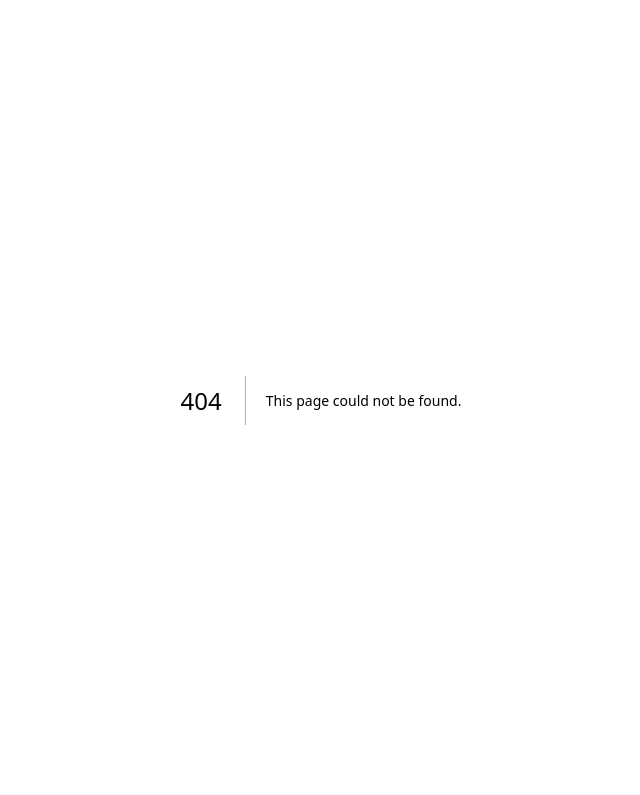
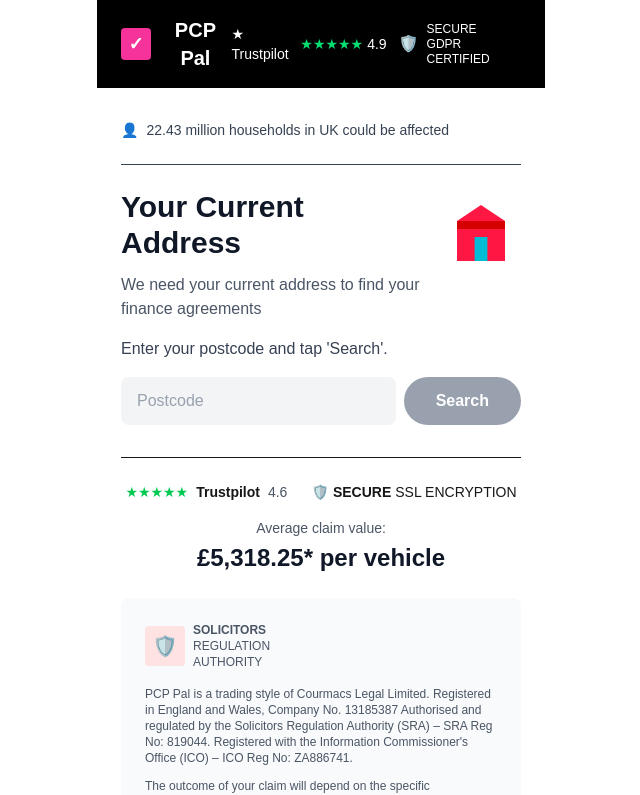
Before and after one commit to MingJae92/mobile-landing-page, a Next.js app: page /address in a window 1280 px wide. Before the commit this address had no page. Shown: the top 795 px of the page, without its empty margins (319-959 px from the left). Built offline with nearby package versions, Linux system fonts and the light colour scheme.

Commit message:
Address route implemented

```diff
--- /dev/null
+++ b/app/address/page.tsx
@@ -0,0 +1,13 @@
+"use client";
+
+import AddressLender from "../components/AddressLender";
+
+export default function AddressPage() {
+  return (
+    <div className="flex justify-center bg-white">
+      <div className="w-full max-w-md">
+        <AddressLender />
+      </div>
+    </div>
+  );
+}
--- a/app/components/AddressLender.tsx
+++ b/app/components/AddressLender.tsx
@@ -5,36 +5,32 @@
 import RegulatorInfo from "./RegulatorInfo";
 import PrivacyInfo from "./PrivacyInfo";
 
-interface AddressLenderProps {
-  onLogoClick?: () => void;
-}
-
-export default function AddressLender({ onLogoClick }: AddressLenderProps) {
+export default function AddressLender() {
   return (
     <div className="min-h-screen bg-white">
-      <Header onLogoClick={onLogoClick} />
+      <Header />
 
-      {/* Main Content Wrapper */}
+      {/* Mobile-optimized Main Content Wrapper */}
       <main className="max-w-md mx-auto px-4 sm:px-6 py-6 sm:py-8">
         {/* Info Banner */}
-        <div className="flex items-center gap-2 text-sm text-gray-700 mb-6 pb-6 border-b">
+        <div className="flex items-center gap-2 text-xs sm:text-sm text-gray-700 mb-4 sm:mb-6 pb-4 sm:pb-6 border-b">
           <span>👤</span>
           <span>22.43 million households in UK could be affected</span>
         </div>
 
         {/* Address Section */}
-        <div className="mb-8">
-          <div className="flex items-start justify-between mb-4">
-            <div>
-              <h1 className="text-2xl sm:text-3xl font-bold text-gray-900 mb-3">
+        <div className="mb-6 sm:mb-8">
+          <div className="flex items-start justify-between mb-3 sm:mb-4">
+            <div className="flex-1">
+              <h1 className="text-xl sm:text-2xl md:text-3xl font-bold text-gray-900 mb-2 sm:mb-3">
                 Your Current Address
               </h1>
-              <p className="text-gray-600 text-sm sm:text-base">
+              <p className="text-gray-600 text-xs sm:text-sm md:text-base">
                 We need your current address to find your finance agreements
               </p>
             </div>
-            <div className="flex-shrink-0 ml-4">
-              <svg className="w-16 h-16 sm:w-20 sm:h-20" viewBox="0 0 100 100" fill="none">
+            <div className="flex-shrink-0 ml-3 sm:ml-4">
+              <svg className="w-12 h-12 sm:w-16 sm:h-16 md:w-20 md:h-20" viewBox="0 0 100 100" fill="none">
                 <rect x="20" y="40" width="60" height="50" fill="#ff1744" />
                 <rect x="20" y="40" width="60" height="10" fill="#d50000" />
                 <rect x="42" y="60" width="16" height="30" fill="#00bcd4" />
@@ -43,38 +39,38 @@
             </div>
           </div>
 
-          <p className="text-gray-700 mb-4">
+          <p className="text-gray-700 text-sm sm:text-base mb-3 sm:mb-4">
             Enter your postcode and tap 'Search'.
           </p>
 
-          <div className="flex gap-2 mb-6">
+          <div className="flex gap-2 mb-4 sm:mb-6">
             <input
               type="text"
               placeholder="Postcode"
-              className="flex-1 px-4 py-3 bg-gray-100 rounded-lg text-gray-900 placeholder-gray-400 focus:outline-none focus:ring-2 focus:ring-pink-500"
+              className="flex-1 px-3 sm:px-4 py-2.5 sm:py-3 bg-gray-100 rounded-lg text-sm sm:text-base text-gray-900 placeholder-gray-400 focus:outline-none focus:ring-2 focus:ring-pink-500"
             />
-            <button className="px-8 py-3 bg-gray-400 text-white font-semibold rounded-full hover:bg-gray-500 transition">
+            <button className="px-6 sm:px-8 py-2.5 sm:py-3 bg-gray-400 text-white text-sm sm:text-base font-semibold rounded-full hover:bg-gray-500 transition whitespace-nowrap">
               Search
             </button>
           </div>
         </div>
 
         {/* Trust Section */}
-        <div className="bg-white border-t pt-6 mb-6">
-          <div className="flex items-center justify-center gap-2 mb-4 flex-wrap">
+        <div className="bg-white border-t pt-4 sm:pt-6 mb-4 sm:mb-6">
+          <div className="flex items-center justify-center gap-2 mb-3 sm:mb-4 flex-wrap text-xs sm:text-sm">
             <span className="text-green-500">★★★★★</span>
-            <span className="text-xs font-semibold">Trustpilot</span>
-            <span className="text-xs text-gray-600">4.6</span>
+            <span className="font-semibold">Trustpilot</span>
+            <span className="text-gray-600">4.6</span>
             <div className="flex items-center gap-1 ml-2 sm:ml-4">
               <span className="text-green-500">🛡️</span>
-              <span className="text-xs font-semibold">SECURE</span>
-              <span className="text-xs">SSL ENCRYPTION</span>
+              <span className="font-semibold">SECURE</span>
+              <span>SSL ENCRYPTION</span>
             </div>
           </div>
 
-          <div className="text-center mb-6">
-            <p className="text-sm text-gray-600 mb-1">Average claim value:</p>
-            <p className="text-2xl font-bold text-gray-900">£5,318.25* per vehicle</p>
+          <div className="text-center mb-4 sm:mb-6">
+            <p className="text-xs sm:text-sm text-gray-600 mb-1">Average claim value:</p>
+            <p className="text-xl sm:text-2xl font-bold text-gray-900">£5,318.25* per vehicle</p>
           </div>
         </div>
 
--- a/app/components/Header.tsx
+++ b/app/components/Header.tsx
@@ -1,30 +1,39 @@
 "use client";
 
 import React from 'react';
+import { useRouter } from 'next/navigation';
 
-interface HeaderProps {
-  onLogoClick?: () => void;
-}
+export default function Header() {
+  const router = useRouter();
 
-export default function Header({ onLogoClick }: HeaderProps) {
   return (
-    <header className="bg-black text-white px-6 py-4 flex justify-between items-center">
-      <button
-        onClick={onLogoClick}
-        className="flex items-center gap-2 hover:opacity-80 transition cursor-pointer"
-      >
-        <div className="w-6 h-6 bg-pink-500 flex items-center justify-center text-white font-bold">✓</div>
-        <span className="font-bold text-xl">PCP Pal</span>
-      </button>
-      <div className="flex items-center gap-4 text-sm">
-        <span className="flex items-center gap-1">
-          ★ Trustpilot
-          <span className="text-green-400">★★★★★</span>
-          <span className="text-xs">4.9</span>
-        </span>
-        <div className="flex items-center gap-1">
-          <span className="text-green-400">🛡️</span>
-          <span className="text-xs">SECURE<br/>GDPR CERTIFIED</span>
+    <header className="bg-black text-white px-4 sm:px-6 py-3 sm:py-4">
+      <div className="flex justify-between items-center max-w-md mx-auto">
+        <button
+          onClick={() => router.push("/")}
+          className="flex items-center gap-2 hover:opacity-80 transition cursor-pointer"
+        >
+          <div className="w-6 h-6 sm:w-8 sm:h-8 bg-pink-500 flex items-center justify-center text-white font-bold text-sm sm:text-lg rounded">
+            ✓
+          </div>
+          <span className="font-bold text-lg sm:text-xl">PCP Pal</span>
+        </button>
+
+        <div className="flex items-center gap-2 sm:gap-3 text-xs sm:text-sm">
+          {/* Compact mobile view */}
+          <div className="flex items-center gap-1">
+            <span className="hidden sm:inline">★ Trustpilot</span>
+            <span className="text-green-400">★★★★★</span>
+            <span className="text-xs sm:text-sm">4.9</span>
+          </div>
+
+          <div className="flex items-center gap-1 sm:gap-2">
+            <span className="text-red-400 text-sm sm:text-base">🛡️</span>
+            <div className="text-xs leading-tight">
+              <div>SECURE</div>
+              <div className="hidden sm:block">GDPR CERTIFIED</div>
+            </div>
+          </div>
         </div>
       </div>
     </header>
--- a/app/components/Landingpage.tsx
+++ b/app/components/Landingpage.tsx
@@ -1,6 +1,5 @@
 "use client";
 
-import { useState } from "react";
 import Footer from "./Footer";
 import Header from "./Header";
 import Hero from "./Hero";
@@ -8,26 +7,15 @@
 import PrivacyInfo from "./PrivacyInfo";
 import RegulatorInfo from "./RegulatorInfo";
 import Trustindicator from "./TrustIndicator";
-import AddressLender from "./AddressLender";
 
 export default function Landingpage() {
-  const [showAddressLender, setShowAddressLender] = useState<boolean>(false);
-
-  const handleLogoClick = () => {
-    setShowAddressLender(false);
-  };
-
-  if (showAddressLender) {
-    return <AddressLender onLogoClick={handleLogoClick} />;
-  }
-
   return (
     <div className="min-h-screen bg-white">
-      <Header onLogoClick={handleLogoClick} />
+      <Header />
       <main className="max-w-md mx-auto px-4 sm:px-6 py-6 sm:py-8">
         <Hero />
         <Trustindicator />
-        <Lender onViewLenders={() => setShowAddressLender(true)} />
+        <Lender />
         <RegulatorInfo />
         <PrivacyInfo />
       </main>
--- a/app/components/Lender.tsx
+++ b/app/components/Lender.tsx
@@ -1,14 +1,12 @@
 "use client";
 
 import { useState } from "react";
+import { useRouter } from "next/navigation";
 import PcpDropdown from "./PcpDropdown";
 
-interface LenderProps {
-  onViewLenders: () => void;
-}
-
-export default function Lender({ onViewLenders }: LenderProps) {
+export default function Lender() {
   const [isDropdownOpen, setIsDropdownOpen] = useState<boolean>(false);
+  const router = useRouter();
 
   return (
     <div className="mb-4">
@@ -18,7 +16,7 @@
           following 73 lenders.
         </p>
         <button
-          onClick={onViewLenders}
+          onClick={() => router.push("/address")}
           className="w-full bg-white text-gray-900 font-semibold py-3 px-4 rounded-lg mb-2 hover:bg-gray-50 transition"
         >
           View Lenders
```
